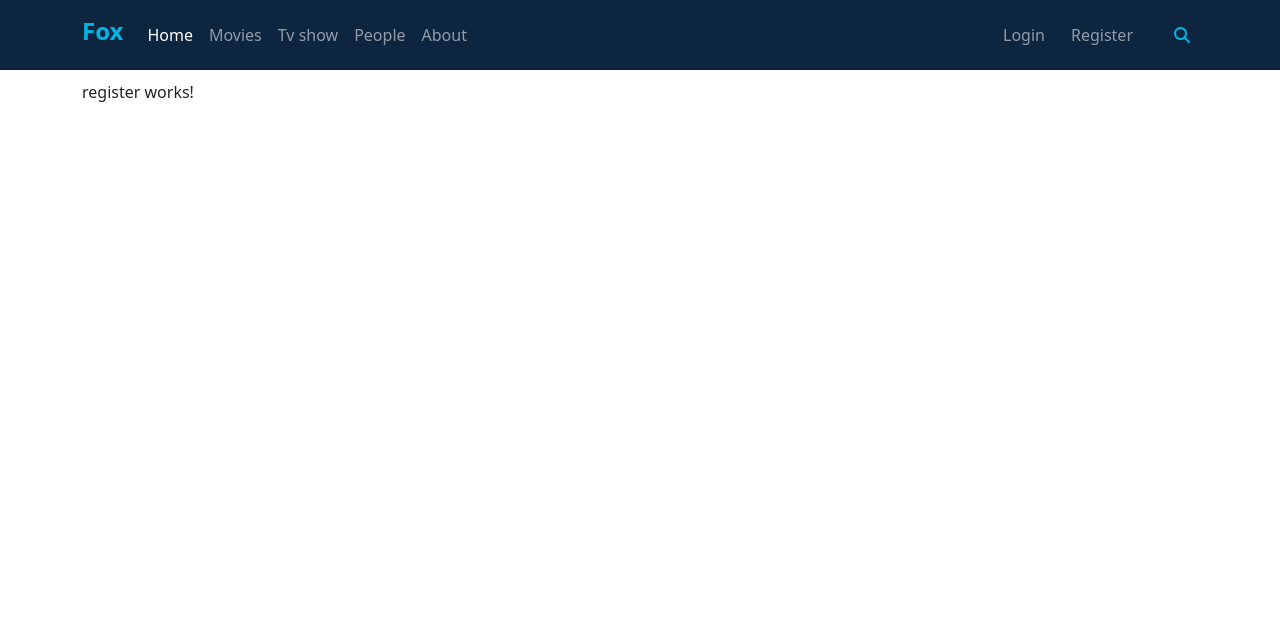
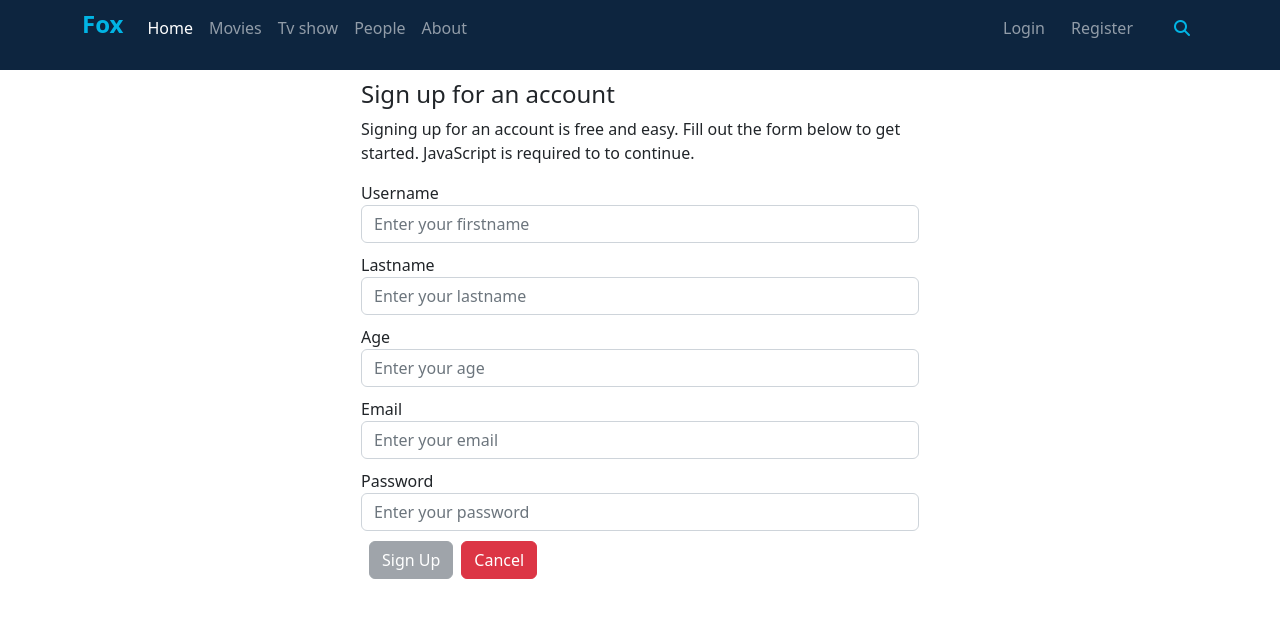
Before and after one commit to i-brahim-0/foxMovies, an Angular app: page /register in a window 1280 px wide. Shown: the top 618 px of the page. Built offline with nearby package versions, Linux system fonts and the light colour scheme.

Commit message:
login form

```diff
--- /dev/null
+++ b/src/app/auth.service.ts
@@ -0,0 +1,17 @@
+import { HttpClient } from '@angular/common/http';
+import { Injectable, OnInit } from '@angular/core';
+import { Observable } from 'rxjs';
+
+@Injectable({
+  providedIn: 'root',
+})
+export class AuthService implements OnInit {
+  constructor(private _HttpClient: HttpClient) {}
+  ngOnInit(): void {}
+
+  register(formData: any): Observable<any> {
+    return this._HttpClient.get(
+      'https://api.themoviedb.org/3/authentication/token/new?api_key=e0d6ea97909432f7ff4408e21d535b86'
+    );
+  }
+}
--- a/src/app/login/login.component.html
+++ b/src/app/login/login.component.html
@@ -1 +1,73 @@
-<p>login works!</p>
+<form
+  class="login-form mb-5 w-50 m-auto"
+  [formGroup]="loginForm"
+  (ngSubmit)="submitLoginForm(loginForm)"
+>
+  <h4>Login to your account</h4>
+  <p>
+    Fill out the form below to get started. JavaScript is required to to
+    continue.
+  </p>
+  <div class="form-group">
+    <div class="user-name inpt">
+      <label for="user_name">UserName</label>
+      <input
+        formControlName="user_name"
+        type="text"
+        name=""
+        id="user_name"
+        class="form-control"
+        placeholder="enter your username"
+      />
+      <div
+        class="validation alert my-1 alert-danger"
+        *ngIf="
+          loginForm.get('user_name')?.errors != null &&
+          loginForm.get('user_name')?.touched
+        "
+      >
+        <p *ngIf="loginForm.get('user_name')?.errors?.['required']">
+          Username is required
+        </p>
+
+        <p *ngIf="loginForm.get('user_name')?.errors?.['minlength']">
+          Username is min length 6 letters
+        </p>
+      </div>
+    </div>
+    <div class="password inpt">
+      <label for="user_name">Password</label>
+      <input
+        formControlName="password"
+        type="password"
+        name=""
+        id="password"
+        class="form-control"
+        placeholder="enter your password"
+      />
+      <div
+        class="validation alert my-1 alert-danger"
+        *ngIf="
+          loginForm.get('password')?.errors != null &&
+          loginForm.get('password')?.touched
+        "
+      >
+        <p *ngIf="loginForm.get('password')?.errors?.['required']">
+          Password is required
+        </p>
+
+        <p *ngIf="loginForm.get('password')?.errors?.['minlength']">
+          Password is min length 6 letters
+        </p>
+      </div>
+    </div>
+  </div>
+  <button
+    [disabled]="loginForm.invalid"
+    class="btn btn-sign btn-secondary mx-2"
+    type="submit"
+  >
+    Login
+  </button>
+  <button class="btn btn-cancel btn-danger" routerLink="/home">Cancel</button>
+</form>
--- a/src/app/login/login.component.scss
+++ b/src/app/login/login.component.scss
@@ -0,0 +1,9 @@
+.login-form .inpt {
+  margin-bottom: 10px;
+}
+.login-form .validation {
+  padding: 5px;
+}
+.login-form .validation p {
+  margin: 0;
+}
--- a/src/app/login/login.component.ts
+++ b/src/app/login/login.component.ts
@@ -1,10 +1,23 @@
-import { Component } from '@angular/core';
+import { Component, OnInit } from '@angular/core';
+import { FormBuilder, Validators, FormGroup } from '@angular/forms';
 
 @Component({
   selector: 'app-login',
   templateUrl: './login.component.html',
-  styleUrls: ['./login.component.scss']
+  styleUrls: ['./login.component.scss'],
 })
-export class LoginComponent {
+export class LoginComponent implements OnInit {
+  loginForm: FormGroup;
 
+  constructor(private _FormBuilder: FormBuilder) {
+    this.loginForm = this._FormBuilder.group({
+      user_name: [null, [Validators.required, Validators.minLength(6)]],
+      password: [null, [Validators.required, Validators.minLength(6)]],
+    });
+  }
+  ngOnInit(): void {}
+
+  submitLoginForm(formData: FormGroup) {
+    console.log(formData);
+  }
 }
--- a/src/app/navbar/navbar.component.html
+++ b/src/app/navbar/navbar.component.html
@@ -1,4 +1,4 @@
-<nav class="navbar navbar-expand-lg fixed-top navbar-dark">
+<nav class="navbar navbar-expand-lg fixed-top navbar-dark d-inline-block">
   <div class="container text-center">
     <a class="navbar-brand" routerLink="home">Fox</a>
     <button
--- a/src/app/navbar/navbar.component.scss
+++ b/src/app/navbar/navbar.component.scss
@@ -2,7 +2,7 @@
 
 .navbar {
   background-color: $primaryColor;
-  height: 70px;
+  min-height: 70px;
 }
 .navbar-expand-lg .navbar-collapse {
   justify-content: space-between;
@@ -40,6 +40,7 @@
 .search-box .search-bar.show {
   top: 70px;
   transition: all 0.5s ease;
+  // z-index: 9999;
 }
 .search-form {
   width: 75%;
@@ -51,3 +52,8 @@
 .search-box .icon-form {
   padding-right: 20px;
 }
+// .search-box[_ngcontent-ng-c2098240613] .search-bar.show[_ngcontent-ng-c2098240613] {
+//   top: 55px;
+//   z-index: 9999;
+//   padding-left: 55px;
+// }
--- a/src/app/register/register.component.html
+++ b/src/app/register/register.component.html
@@ -1 +1,150 @@
-<p>register works!</p>
+<form
+  class="register-form mb-5 w-50 m-auto"
+  [formGroup]="registerForm"
+  (ngSubmit)="submitRegisterForm(registerForm)"
+>
+  <h4>Sign up for an account</h4>
+  <p>
+    Signing up for an account is free and easy. Fill out the form below to get
+    started. JavaScript is required to to continue.
+  </p>
+  <div class="form-group">
+    <div class="user-name inpt">
+      <label for="Username">Username</label>
+      <input
+        formControlName="first_name"
+        type="text"
+        name=""
+        id="Username"
+        class="form-control"
+        placeholder="Enter your firstname"
+      />
+      <div
+        *ngIf="
+          registerForm.get('first_name')?.errors != null &&
+          registerForm.get('first_name')?.touched
+        "
+        class="validation alert my-1 alert-danger"
+      >
+        <p *ngIf="registerForm.get('first_name')?.errors?.['required']">
+          Username is required
+        </p>
+        <p *ngIf="registerForm.get('first_name')?.errors?.['minlength']">
+          Username must be minLength 6
+        </p>
+        <!-- {{ registerForm.errors | json }} -->
+      </div>
+    </div>
+    <div class="last-name inpt">
+      <label for="Lastname">Lastname</label>
+      <input
+        formControlName="last_name"
+        type="text"
+        name=""
+        id="Lastname"
+        class="form-control"
+        placeholder="Enter your lastname"
+      />
+      <div
+        *ngIf="
+          registerForm.get('last_name')?.errors != null &&
+          registerForm.get('last_name')?.touched
+        "
+        class="validation alert my-1 alert-danger"
+      >
+        <p *ngIf="registerForm.get('last_name')?.errors?.['minlength']">
+          Lastname must be minLength 6
+        </p>
+      </div>
+    </div>
+    <div class="age inpt">
+      <label for="Age">Age</label>
+      <input
+        formControlName="age"
+        type="number"
+        name=""
+        id="Age"
+        class="form-control"
+        placeholder="Enter your age"
+      />
+      <div
+        *ngIf="
+          registerForm.get('age')?.errors != null &&
+          registerForm.get('age')?.touched
+        "
+        class="validation alert my-1 alert-danger"
+      >
+        <p
+          *ngIf="
+          registerForm.get('age')?.errors?.['required']"
+        >
+          Age is required
+        </p>
+        <p
+          *ngIf="
+          registerForm.get('age')?.errors?.['min']"
+        >
+          Age must be min 16 years
+        </p>
+      </div>
+    </div>
+    <div class="email inpt">
+      <label for="Email">Email</label>
+      <input
+        formControlName="email"
+        type="email"
+        name=""
+        id="Email"
+        class="form-control"
+        placeholder="Enter your email"
+      />
+      <div
+        *ngIf="
+          registerForm.get('email')?.errors != null &&
+          registerForm.get('email')?.touched
+        "
+        class="validation alert my-1 alert-danger"
+      >
+        <p *ngIf="registerForm.get('email')?.errors?.['required']">
+          Email is required
+        </p>
+        <p *ngIf="registerForm.get('email')?.errors?.['email']">
+          Email not valid!
+        </p>
+      </div>
+    </div>
+    <div class="password inpt">
+      <label for="Password">Password</label>
+      <input
+        formControlName="password"
+        type="password"
+        name=""
+        id="Password"
+        class="form-control"
+        placeholder="Enter your password"
+      />
+      <div
+        *ngIf="
+          registerForm.get('password')?.errors != null &&
+          registerForm.get('password')?.touched
+        "
+        class="validation alert my-1 alert-danger"
+      >
+        <p *ngIf="registerForm.get('password')?.errors?.['required']">
+          Password is required
+        </p>
+        <p *ngIf="registerForm.get('password')?.errors?.['minlength']">
+          Password must be minLength 6
+        </p>
+      </div>
+    </div>
+  </div>
+  <button
+    [disabled]="registerForm.invalid"
+    class="btn btn-sign btn-secondary mx-2"
+    type="submit"
+  >
+    Sign Up
+  </button>
+  <button class="btn btn-cancel btn-danger" routerLink="/home">Cancel</button>
+</form>
--- a/src/app/register/register.component.scss
+++ b/src/app/register/register.component.scss
@@ -0,0 +1,9 @@
+.register-form .inpt {
+  margin-bottom: 10px;
+}
+.register-form .validation {
+  padding: 5px;
+}
+.register-form .validation p {
+  margin: 0;
+}
--- a/src/app/register/register.component.ts
+++ b/src/app/register/register.component.ts
@@ -1,10 +1,58 @@
-import { Component } from '@angular/core';
+import { Component, OnInit } from '@angular/core';
+import {
+  FormControl,
+  FormBuilder,
+  FormGroup,
+  Validators,
+} from '@angular/forms';
+import { AuthService } from '../auth.service';
+import { Router } from '@angular/router';
 
 @Component({
   selector: 'app-register',
   templateUrl: './register.component.html',
-  styleUrls: ['./register.component.scss']
+  styleUrls: ['./register.component.scss'],
 })
-export class RegisterComponent {
+export class RegisterComponent implements OnInit {
+  registerForm = new FormGroup({
+    first_name: new FormControl(null, [
+      Validators.required,
+      Validators.minLength(6),
+    ]),
+    last_name: new FormControl(null, [Validators.minLength(6)]),
+    age: new FormControl('', [Validators.required, Validators.min(16)]),
+    email: new FormControl(null, [Validators.required, Validators.email]),
+    password: new FormControl(null, [
+      Validators.required,
+      Validators.minLength(6),
+    ]),
+  });
 
+  constructor(private _AuthService: AuthService, private _Router: Router) {}
+
+  // registerForm: FormGroup;
+  // constructor(private _FormBuilder: FormBuilder) {
+  //   this.registerForm = this._FormBuilder.group({
+  //     first_name: ['', [Validators.required, Validators.minLength(6)]],
+  //     last_name: new FormControl('', [Validators.minLength(6)]),
+  //     age: new FormControl('', [Validators.required, Validators.max(16)]),
+  //     email: new FormControl('', [Validators.required, Validators.email]),
+  //     password: new FormControl('', [
+  //       Validators.required,
+  //       Validators.minLength(6),
+  //     ]),
+  //   });
+  //   this.registerForm.get('first_name')?.updateValueAndValidity();
+  // }
+
+  ngOnInit(): void {}
+
+  submitRegisterForm(registerForm: FormGroup) {
+    this._AuthService.register(registerForm.value).subscribe((response) => {
+      if (response.success == true) {
+        console.log(response);
+        this._Router.navigate(['/login']);
+      }
+    });
+  }
 }
```
Also changed, not shown: src/app/app.module.ts (+8 -1 lines).
